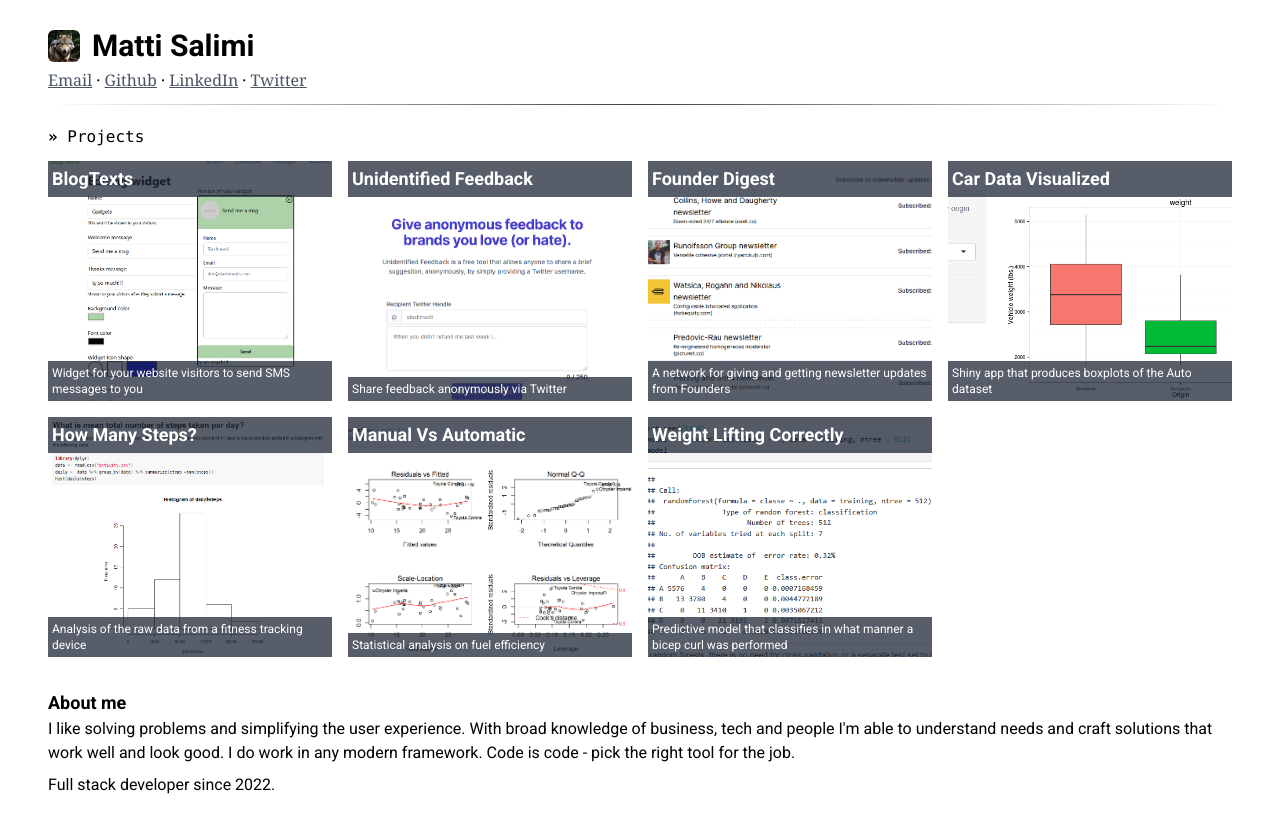
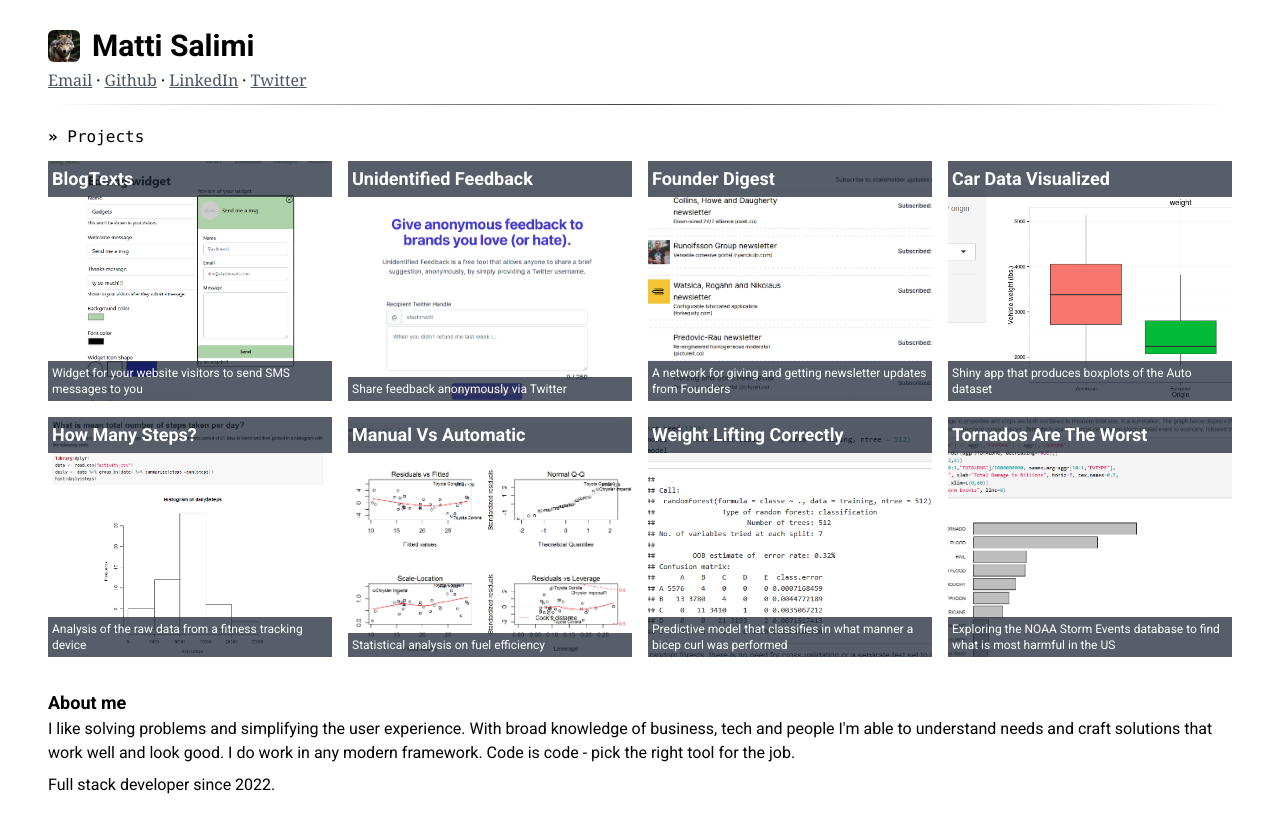
Before and after one commit to slashmatti/slashmatti, a React (Vite) app: page / in a window 1280 px wide. Built offline with nearby package versions, Linux system fonts and the light colour scheme.

Commit message:
added a project

```diff
--- a/src/data/project.js
+++ b/src/data/project.js
@@ -47,4 +47,11 @@ export default [
         imgUrl: 'assets/pml1.png',
         link: 'https://slashmatti.github.io/PML-Project/',
     },
+
+    {
+        title: 'Tornados Are The Worst',
+        desc: 'Exploring the NOAA Storm Events database to find what is most harmful in the US',
+        imgUrl: 'assets/storm.png',
+        link: 'https://github.com/slashmatti/RepData_PeerAssessment2/',
+    },
 ]
```
Also changed, not shown: public/assets/storm.png (added).
